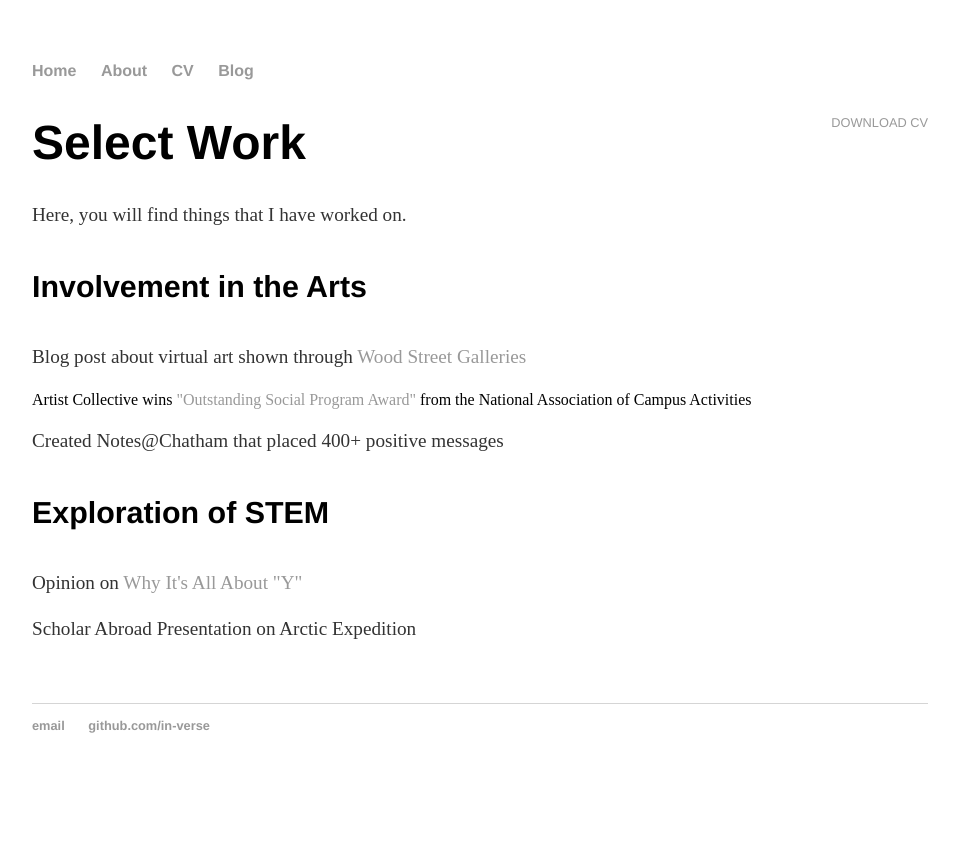
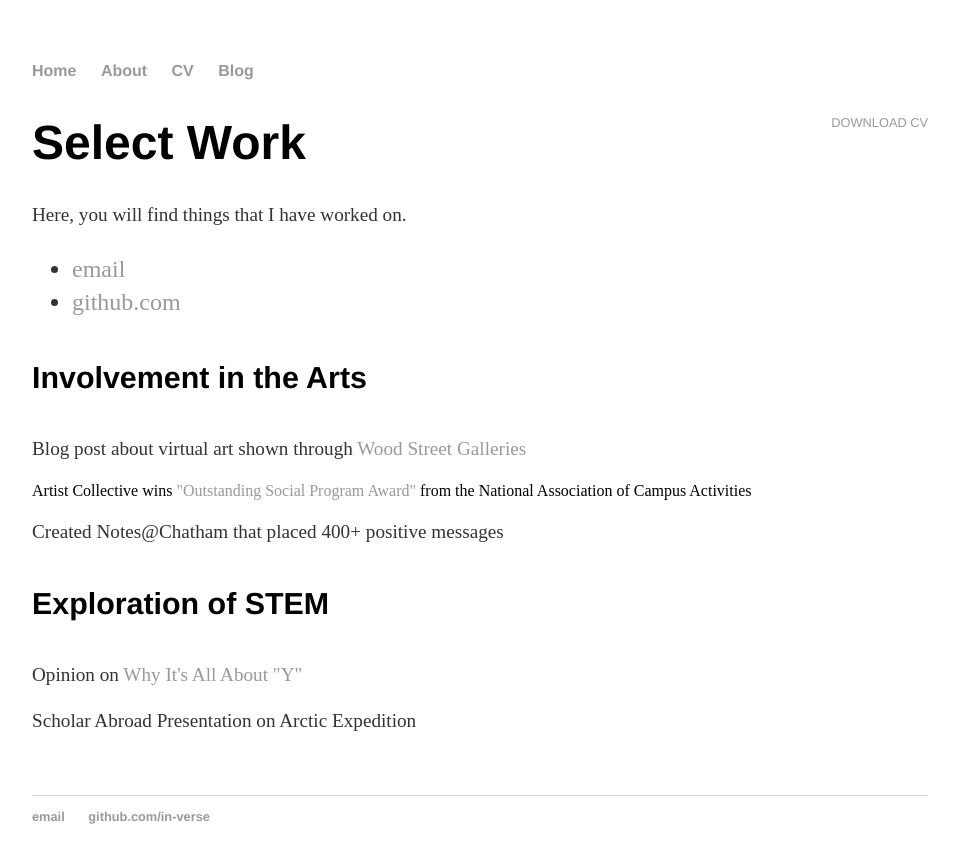
Before and after one commit to In-Verse/in-verse.github.io, a Jekyll site: the page built from cv/index.html, in a window 1280 px wide. Shown: the top 863 px of the page, without its empty margins (160-1119 px from the left). Built offline with Jekyll 4.4.1, drawn with Linux system fonts in a browser that asks for light colours.

Commit message:
Update index.html

```diff
--- a/cv/index.html
+++ b/cv/index.html
@@ -8,6 +8,10 @@ title: Resume of Rosemary
 					<h1>Select Work</h1>
 
 					<p>Here, you will find things that I have worked on.</p>
+						<ul>
+	        		<li><a href="@gmail.com">email</a></li>
+	        		<li><a href="https://github.com">github.com</a></li>
+				</ul>
 						<h4>Involvement in the Arts</h4>
 						<p><ls>Blog post about virtual art shown through
 						<a href="http://www.hercampus.com/school/chatham/wood-street-galleries">
```
